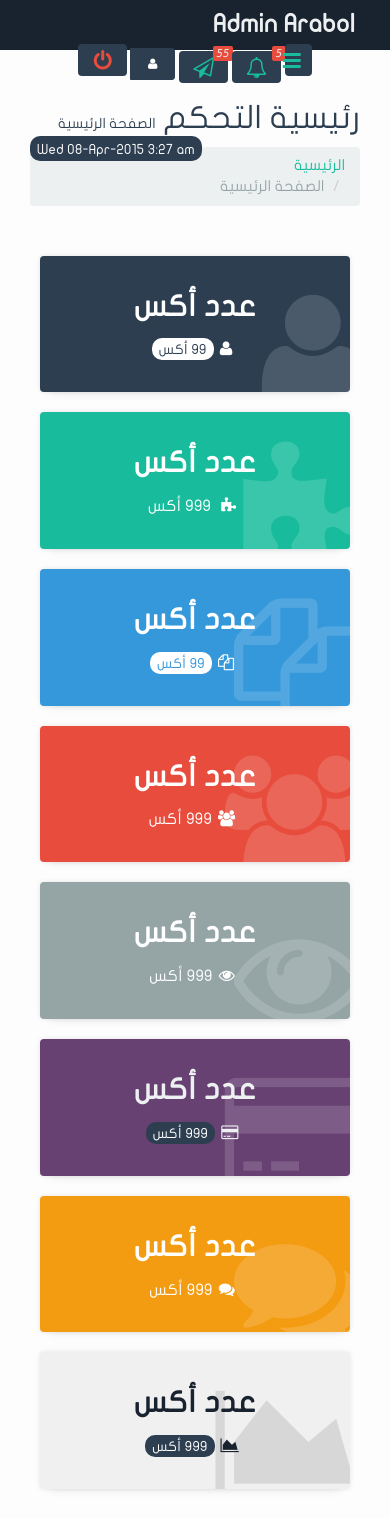
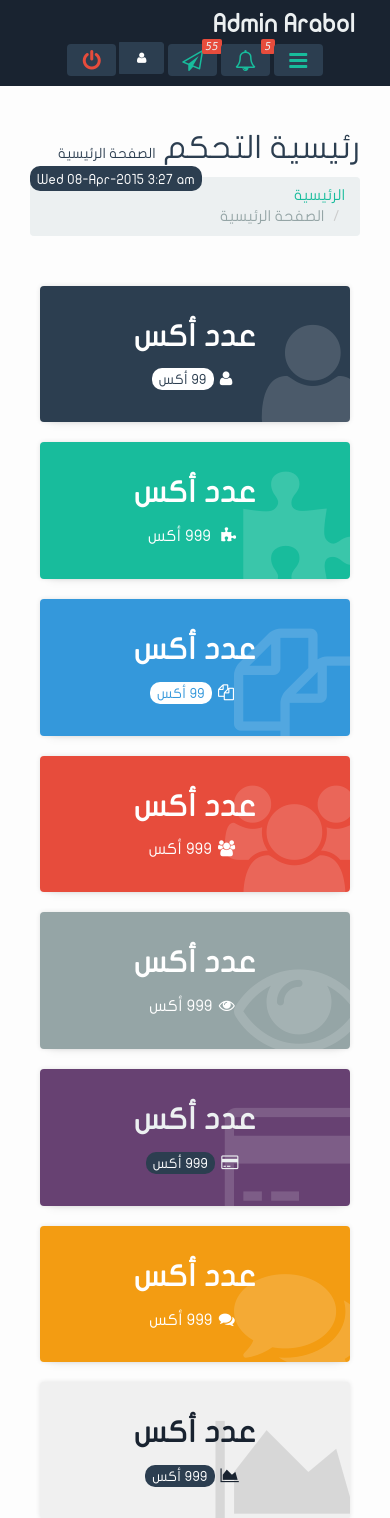
Before and after one commit to khaledweka/AdminArabol, a PHP site: page /main.php in a window 390 px wide. Shown: the top 1518 px of the page. Run offline with PHP 8.4, Linux system fonts and the light colour scheme; style sheets or scripts are compiled from the project's sources; some libraries are stand-ins or nearby versions; some web fonts are replaced.

Commit message:
Some other tweaks

```diff
--- a/scss/layout.scss
+++ b/scss/layout.scss
@@ -47,9 +47,9 @@ body, html {
     top: 50px;
     background: $brand-dark;
     /* Portrait */
-    @media screen and (max-width: 600px) {
+    @media screen and (max-width: 800px) {
         /* Portrait styles */
-        top: 30px;
+        top: 60px;
     }
 }
 #main {
@@ -115,8 +115,8 @@ header.topHead {
 	z-index: 99999999;
 	/* Smartphones (portrait and landscape) ----------- */
 	@media only screen and (max-width : 600px)  {
-		height: 30px;
-		padding:10px 0 0 0;
+		//height: 30px;
+		padding:10px 0;
 	}
 
 	h1.logo {
@@ -993,19 +993,16 @@ footer.foot {
 		display: block;
 	}
 }
-@media (max-width: 700px) {
+@media (max-width: 801px) {
 	#sidebar {
 		position: fixed;
-		top: 0;
+		top: 80px;
 		z-index: 99999;
 		width: 70% !important;
 		right: -1000px;
 		background: $brand-dark;
 		@include transition(all 0.5s ease);
 
-	}
-	.nemo {
-		color: #fff;
 	}
 }
 @media (max-width: 1100px) {
--- a/views/head.php
+++ b/views/head.php
@@ -50,15 +50,17 @@ License: GPL.
 	<header class="topHead">
 		<div class="prl10">
 			<div class="row">
-				<div class="col-sm-6 col-xs-12">
+				<div class="col-sm-4 col-xs-12">
 
 					<h1 class="logo">Admin Arabol</h1><!-- The Main Name -->
 
 				</div> <!-- col-xs-6 -->
-				<div class="col-sm-6 col-xs-12 topNav">
+				<div class="col-sm-8 col-xs-12 topNav">
 
 					<!-- Logout Button -->
-					<a href="#" class="topA text-red" data-toggle="tooltip" data-placement="right" title="تسجيل الخروج"><span class="fa fa-power-off fa-fw"></span></a>
+					<div class="btn-group user-infos">
+						<a href="#" class="topA text-red" data-toggle="tooltip" data-placement="right" title="تسجيل الخروج"><span class="fa fa-power-off fa-fw"></span></a>
+					</div>
 
 					<!-- User DropMenu -->
 					<div class="btn-group user-infos">
@@ -217,7 +219,9 @@ License: GPL.
 						</div> <!-- btn-group -->
 
 					<!-- Responsive Menu Button -->
-					<a class="topA res-menu fa-fw hidden-sm hidden-md hidden-lg"><span class="fa fa-bars"></span></a>
+					<div class="btn-group user-infos">
+						<a href="#" class="topA res-menu btn-primary hidden-md hidden-lg text-center"><span class="fa fa-bars fa-fw"></span></a>
+					</div>
 
 				</div> <!-- col-xs-6 -->
 			</div> <!-- Row -->
@@ -229,7 +233,7 @@ License: GPL.
 	    <div class="row">
 
 				<!-- main -->
-				<div class="column col-sm-10" id="main">
+				<div class="column col-md-10 col-sm-12" id="main">
 					<div class="padding">
 						<div class="full col-md-9">
 						<!-- content -->
```
Also changed, not shown: layout/layout.css, 2 other files.
